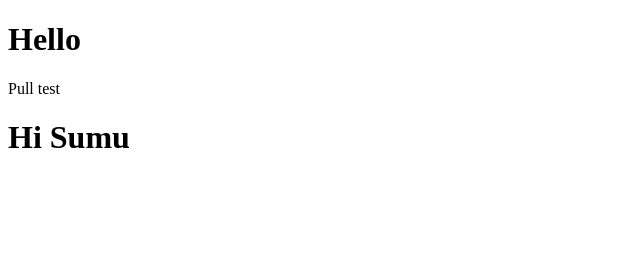
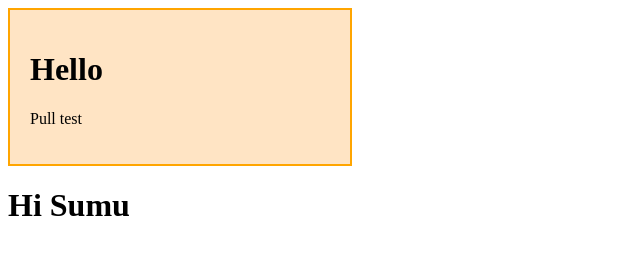
Before and after one commit to STSumu/backend, a plain HTML site: page index.html in a window 1280 px wide. Shown: the whole page, without its empty margins (0-640 px from the left). Drawn offline with Linux system fonts and the light colour scheme.

Commit message:
added styles

```diff
--- a/index.css
+++ b/index.css
@@ -1,4 +1,6 @@
 .active{
     background-color: bisque;
     border: 2px solid orange;
+    padding: 20px;
+    width: 300px;
 }
--- a/index.html
+++ b/index.html
@@ -3,6 +3,7 @@
 <head>
     <meta charset="UTF-8">
     <meta name="viewport" content="width=device-width, initial-scale=1.0">
+    <link rel="stylesheet" href="index.css">
     <title>Document</title>
 </head>
 <body>
```
